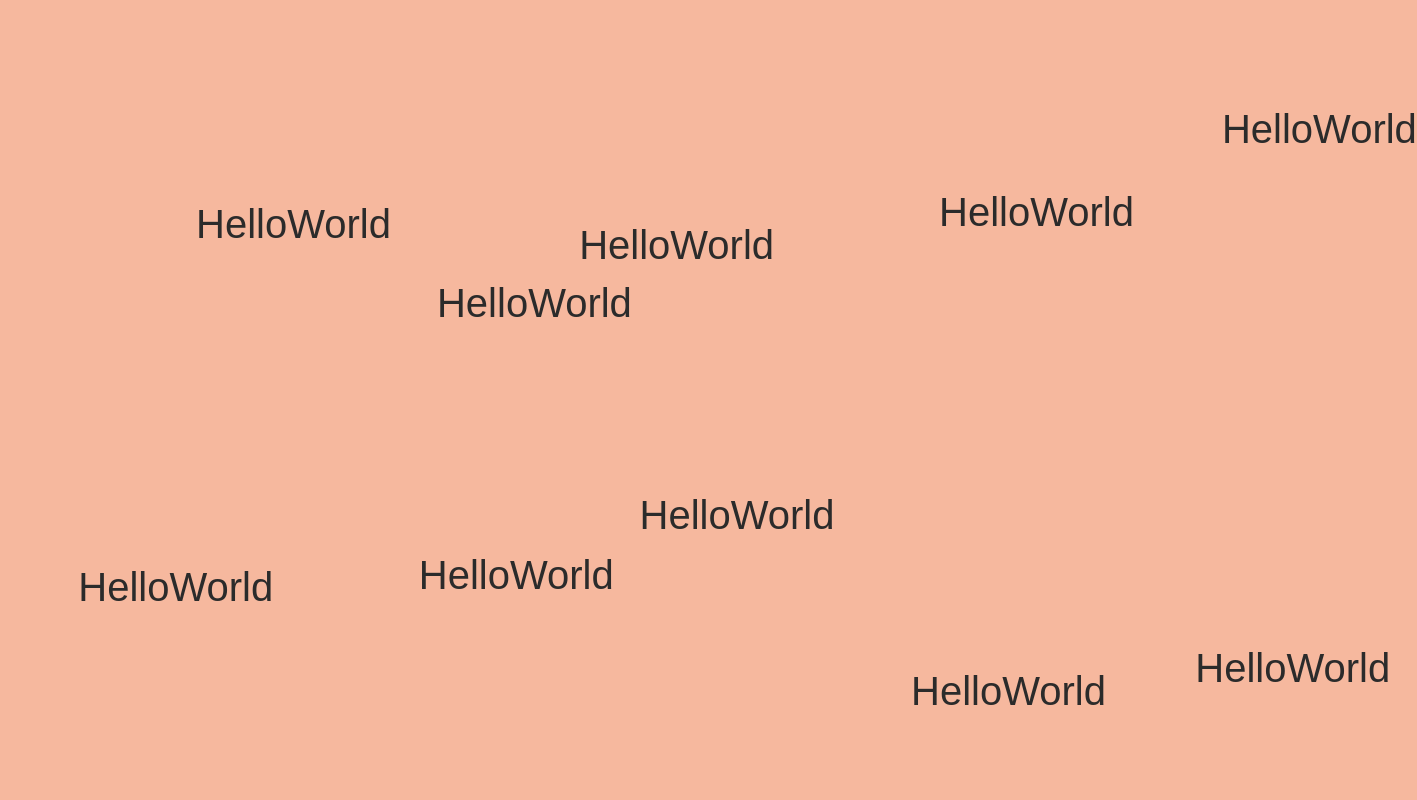
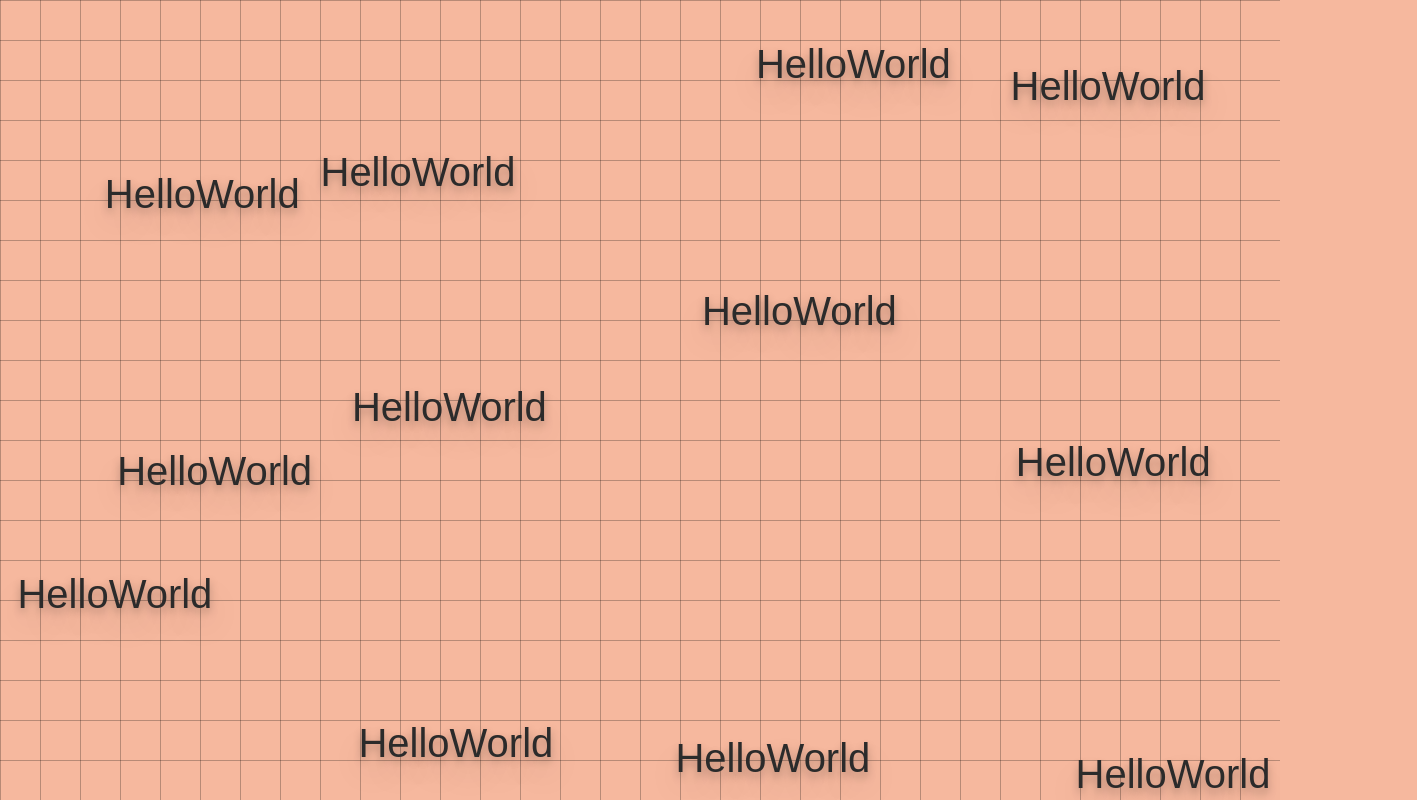
Before and after one commit to ia-ne-surfer/First.github.io, a plain HTML site: page index.html in a window 1280 px wide. Shown: the whole page, 1417 px wide, since content can reach past the window. Drawn offline with Linux system fonts and the light colour scheme.

Commit message:
Update index.html

```diff
--- a/index.html
+++ b/index.html
@@ -8,25 +8,45 @@
   margin: 0;
   width: 100vw;
   height: 100vh;
-      background: #f6b89e;
   overflow: hidden;
   font-family: Arial, Helvetica, sans-serif;
+
+  /* персиковый фон + сетка 40px */
+  background-color: #f6b89e;
+  background-image:
+    linear-gradient(to right, rgba(0,0,0,0.25) 1px, transparent 1px),
+    linear-gradient(to bottom, rgba(0,0,0,0.25) 1px, transparent 1px);
+  background-size: 40px 40px;
+  background-position: 0 0;
 }
 .word {
   position: absolute;
   font-size: 40px;
   color: #2b2b2b;
-  animation: float 4s ease-in-out infinite;
+
+  text-shadow:
+    0 6px 12px rgba(0,0,0,0.35),
+    0 20px 40px rgba(0,0,0,0.25),
+    0 80px 160px rgba(0,0,0,0.15);
+
+
+  --dx: 0px;
+  --dy: 0px;
+  --rot: 0deg;
+  --dur: 6s;
+
+  animation: none;
 }
-    @keyframes float {
+
+@keyframes drift {
   0% {
-    transform: translateY(0);
+    transform: translate(0, 0) rotate(0deg);
   }
   50% {
-    transform: translateY(-15px);
+    transform: translate(var(--dx), var(--dy)) rotate(var(--rot));
   }
   100% {
-    transform: translateY(0);
+    transform: translate(0, 0) rotate(0deg);
   }
 }
 
@@ -35,36 +55,133 @@
 
 <body>
   <div id="container"></div>
-
 <script>
   const container = document.getElementById('container');
-    const COUNT = 10;
-    const cols = 5; // сколько "столбцов"
+  const MAX_SPEED = 6;
+  container.innerHTML = '';
+
+  let mouseX = -1000;
+  let mouseY = -1000;
+
+  document.addEventListener('mousemove', (e) => {
+    mouseX = e.clientX;
+    mouseY = e.clientY;
+  });
+
+  const COUNT = 12;
+  const cols = Math.ceil(Math.sqrt(COUNT));
   const rows = Math.ceil(COUNT / cols);
 
-    const cellWidth  = window.innerWidth / cols;
+  const cellWidth  = window.innerWidth  / cols;
   const cellHeight = window.innerHeight / rows;
-    const margin = 50;
 
   for (let i = 0; i < COUNT; i++) {
     const el = document.createElement('div');
     el.className = 'word';
     el.textContent = 'HelloWorld';
+   container.appendChild(el);
+// базовое «дыхание»
+el.baseVX = (Math.random() - 0.5) * 0.6;
+el.baseVY = (Math.random() - 0.5) * 0.6;
+// 🔹 положение внутри ячейки
+el.px = 0;
+el.py = 0;
+
+// 🔹 начальная скорость
+el.vx = (Math.random() - 0.5) * 2;
+el.vy = (Math.random() - 0.5) * 2;
+
+// 🔹 кулдаун реакции на мышь
+el.cooldown = 0;
+    const rect = el.getBoundingClientRect();
 
     const col = i % cols;
     const row = Math.floor(i / cols);
 
-      const x = col * cellWidth + Math.random() * (cellWidth - margin * 2) + margin;
-      const y = row * cellHeight + Math.random() * (cellHeight - margin * 2) + margin;
+    const jitter = 80;
+
+    const x = col * cellWidth  + (cellWidth  - rect.width)  / 2 + (Math.random() - 0.5) * jitter;
+    const y = row * cellHeight + (cellHeight - rect.height) / 2 + (Math.random() - 0.5) * jitter;
 
     el.style.left = x + 'px';
     el.style.top  = y + 'px';
 
-      el.style.animationDelay = Math.random() * 4 + 's';
-
-      container.appendChild(el);
+    // ✅ СОХРАНЯЕМ БАЗОВУЮ ПОЗИЦИЮ ПОСЛЕ РАСЧЁТА
+    el.dataset.x = x;
+    el.dataset.y = y;
 
   }
+
+function update() {
+  const now = performance.now();
+
+  document.querySelectorAll('.word').forEach(el => {
+    const baseX = parseFloat(el.dataset.x);
+    const baseY = parseFloat(el.dataset.y);
+
+    const rect = el.getBoundingClientRect();
+    const halfW = (cellWidth  - rect.width)  / 2;
+    const halfH = (cellHeight - rect.height) / 2;
+
+    /* ---------- 1. СВОБОДНОЕ ДВИЖЕНИЕ ---------- */
+    el.px += el.vx;
+    el.py += el.vy;
+
+    /* ---------- 2. СТОЛКНОВЕНИЯ СО СТЕНКАМИ ---------- */
+    if (el.px >  halfW) { el.px =  halfW; el.vx *= -1; }
+    if (el.px < -halfW) { el.px = -halfW; el.vx *= -1; }
+    if (el.py >  halfH) { el.py =  halfH; el.vy *= -1; }
+    if (el.py < -halfH) { el.py = -halfH; el.vy *= -1; }
+
+    /* ---------- 3. СТОЛКНОВЕНИЕ С МЫШЬЮ ---------- */
+    if (now > el.cooldown) {
+      const cx = baseX + el.px + rect.width  / 2;
+      const cy = baseY + el.py + rect.height / 2;
+
+      const dx = cx - mouseX;
+      const dy = cy - mouseY;
+      const dist = Math.hypot(dx, dy);
+
+      const hitRadius = Math.max(rect.width, rect.height) * 0.7;
+
+      if (dist < hitRadius) {
+        const angle = Math.atan2(dy, dx);
+        const force = (hitRadius - dist) * 0.4;
+
+        el.vx += Math.cos(angle) * force;
+        el.vy += Math.sin(angle) * force;
+
+        el.cooldown = now + 1000;
+      }
+    }
+
+    /* ---------- 4. ЗАТУХАНИЕ с продолжением ---------- */
+    el.vx += (el.baseVX - el.vx) * 0.02;
+    el.vy += (el.baseVY - el.vy) * 0.02;
+    const speed = Math.hypot(el.vx, el.vy);
+
+if (speed > MAX_SPEED) {
+  const scale = MAX_SPEED / speed;
+  el.vx *= scale;
+  el.vy *= scale;
+}
+
+    /* ---------- 5. ФИНАЛЬНАЯ ПОЗИЦИЯ ---------- */
+    el.style.transform =
+      `translate(${el.px}px, ${el.py}px)`;
+      const lift = Math.min(1, Math.hypot(el.vx, el.vy) / 5);
+
+el.style.textShadow = `
+  0 ${4 + lift * 6}px ${8 + lift * 12}px rgba(0,0,0,0.25),
+  0 ${16 + lift * 20}px ${32 + lift * 40}px rgba(0,0,0,0.15)
+`;
+  });
+
+  requestAnimationFrame(update);
+}
+
+update();
 </script>
+
 </body>
 </html>
```
Lines whose indentation alone changed are shown as unchanged.
